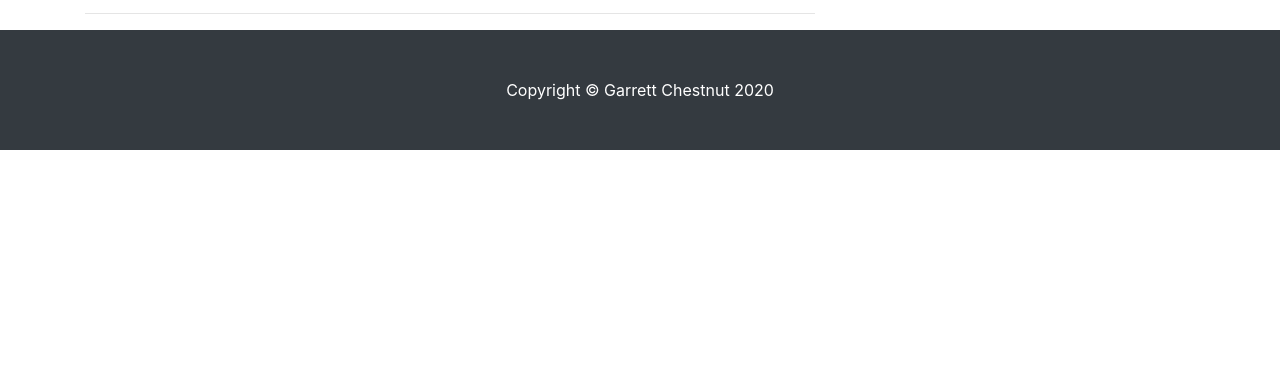
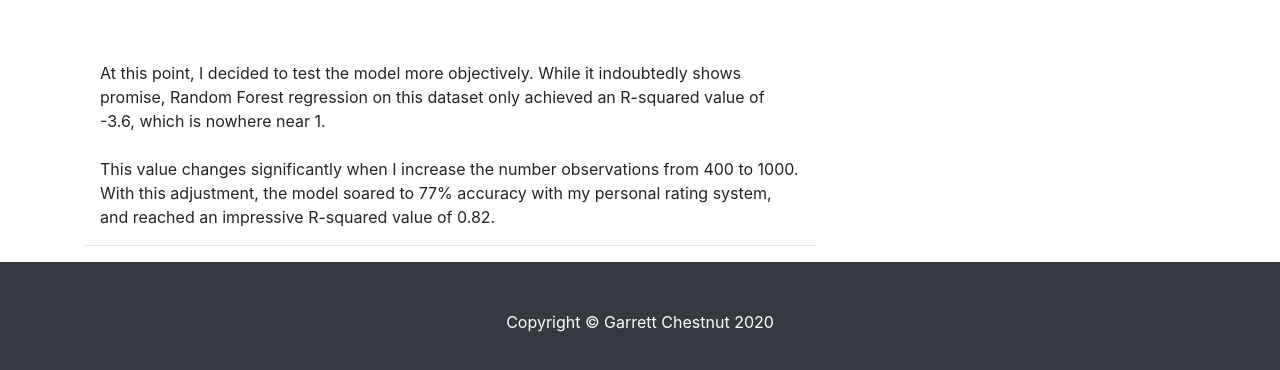
Before and after one commit to HalfMillennium/HalfMillennium.github.io, a website: page flippa.html in a window 1280 px wide. Shown: the part 4755-5125 px from the top of the page. Before the commit the page ends 4905 px from the top, so only its background shows below. Drawn offline with Linux system fonts and the light colour scheme.

Commit message:
Updated flippa.html

```diff
--- a/flippa.html
+++ b/flippa.html
@@ -156,7 +156,8 @@
           <p><img src="https://lh3.googleusercontent.com/HVbkXpZMVrSoMzMeFiESYrUTJNYLTF21h8ADN7Mei_pZRu0e-NIodtNzKbXlcGp-PcwSd7eVdPoLLSLrpX0dxm8GXVu_e9nEFTkUlRBxmOjjhyfgmgzKr-THgQDWusfOM2rAYFDu"></p>
           <p>On first glance, these results appear to be much better than previous trials with this dataset - and this is partially true. The predictions, on average, were significantly closer to the actual values. Despite this, though, only 25% of predictions were considered accurate per my specification.<br><br>Things change when I switch datasets, however. Here is another graph displaying a second trial with the 400-entry CSV file (again, plot format altered for readability).</p>
           <p><img src="https://lh4.googleusercontent.com/QUSkGr4bxcUn88gT162POGM8FJKS-vgpVgVbLCipo8nxZgdunVzDFcZ79VyX86C5yYcwP05_N1lvtNwtieUcqCRkm4HEu_cKlnMFWQdfij61T2eRqeHnIxhotV9tpiS6qSxzFAXd"></p>
-          <p>In this trial, accuracy jumped up to 43.75%, which is clearly a massive improvement. The fact that there was a significant increase in accuracy with additional entries suggests that this could be the best model for this dataset.</p>
+          <p>In this trial, accuracy jumped up to 43.75%, which is clearly a massive improvement. The fact that there was a significant increase in accuracy with additional entries suggests that this could be the best model for this dataset.</p><br><br>
+          <p>At this point, I decided to test the model more objectively. While it indoubtedly shows promise, Random Forest regression on this dataset only achieved an R-squared value of -3.6, which is nowhere near 1.<br><br>This value changes significantly when I increase the number observations from 400 to 1000. With this adjustment, the model soared to 77% accuracy with my personal rating system, and reached an impressive R-squared value of 0.82.</p>
         </div>
 
         <hr>
```
